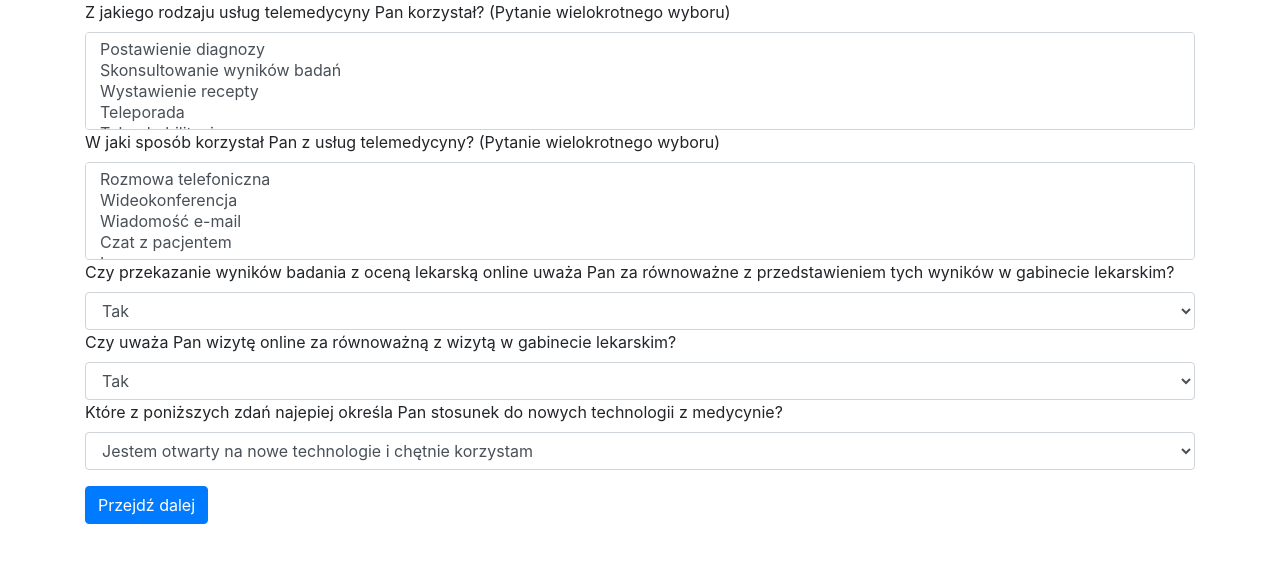
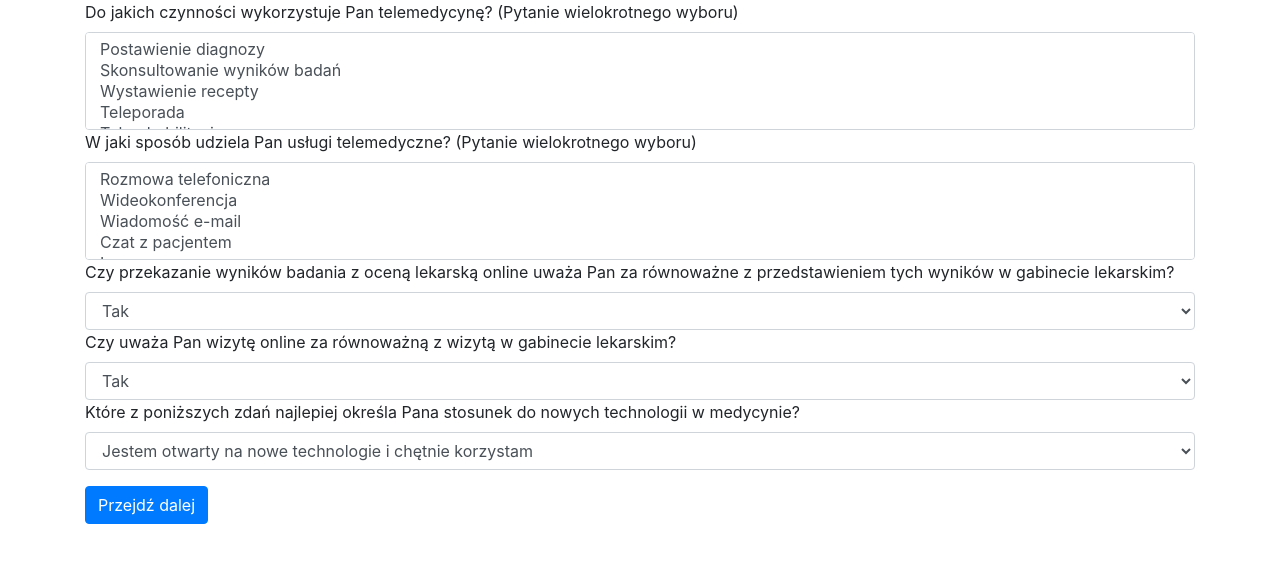
Before and after one commit to szymonSadowski/RAIM, a Flask app: page /doctor_topic in a window 1280 px wide. Shown: the part 56-619 px from the top of the page. Run offline with Flask 2, Linux system fonts and the light colour scheme; data comes from the database, SQL or seed files in the repository; both versions use the stored data as it was after the commit; some libraries are stand-ins or nearby versions.

Commit message:
final commit

```diff
--- a/app.py
+++ b/app.py
@@ -101,12 +101,11 @@ def patient_topic():
             return redirect(url_for("home"))
     if gender == "male":
         return render_template("patient_topic.html", gender="Pan", have="miał", subject="poddałby",
-                                   subject2="wyraziłby", subject3="korzystał", subject4="zaufałby", subject5="otwarty",
-                               subject6="Pana")
+                                   subject2="wyraziłby", subject3="korzystał", subject4="zaufałby", subject5="otwarty",subject6="Pana")
     elif gender == "female":
         return render_template("patient_topic.html", gender="Pani", have="miała", subject="poddałaby",
-                                   subject2="wyraziłaby", subject3="korzystała", subject4="zaufałaby", subject5="otwarta",
-                               subject6="Pani")
+                                   subject2="wyraziłaby", subject3="korzystała", subject4="zaufałaby", subject5="otwarta",subject6="Pani")
+
 
 @app.route("/patient_topic_v2", methods=["GET" , "POST"])
 def patient_topic_v2():
@@ -136,10 +135,10 @@ def patient_topic_v2():
             return redirect(url_for("home"))
     if gender == "male":
         return render_template("patient_topic_v2.html", gender="Pan", have="miał", subject="poddałby",
-                                   subject2="wyraziłby", subject3="korzystał", subject4="zaufałby", subject5="otwarty")
+                                   subject2="wyraziłby", subject3="korzystał", subject4="zaufałby", subject5="otwarty",subject6="Pana")
     elif gender == "female":
         return render_template("patient_topic_v2.html", gender="Pani", have="miała", subject="poddałaby",
-                                   subject2="wyraziłaby", subject3="korzystała", subject4="zaufałaby", subject5="otwarta")
+                                   subject2="wyraziłaby", subject3="korzystała", subject4="zaufałaby", subject5="otwarta",subject6="Pani")
 
 
 @app.route("/patient_end", methods=["GET" , "POST"])
@@ -223,11 +222,9 @@ def doctor_record():
             return redirect(url_for("doctor_topic_v2"))
 
     if gender == "male":
-        return render_template("doctor_record.html",gender="Pan",subject="zaufałby", subject2="zagrożony",
-                               subject3="korzystał",subject4="Pana")
+        return render_template("doctor_record.html",gender="Pan",subject="zaufałby", subject2="zagrożony", subject3="korzystał",subject4="Pana")
     elif gender =="female":
-        return render_template("doctor_record.html",gender="Pani",subject="zaufałaby", subject2="zagrożona",
-                               subject3="korzystała",subject4="Panią")
+        return render_template("doctor_record.html",gender="Pani",subject="zaufałaby", subject2="zagrożona", subject3="korzystała", subject4="Panią")
 
 
 @app.route("/doctor_topic", methods=["GET", "POST"])
@@ -258,9 +255,9 @@ def doctor_topic():
             flash("Dziękujemy za wypełnienie naszej ankiety ! ")
             return redirect(url_for("home"))
     if gender == "male":
-        return render_template("doctor_topic.html", gender="Pan", have="miał", subject3="korzystał", subject5="otwarty")
+        return render_template("doctor_topic.html", gender="Pan", have="miał", subject3="korzystał", subject5="otwarty",subject6="Pana")
     elif gender == "female":
-        return render_template("doctor_topic.html", gender="Pani", have="miała", subject3="korzystała", subject5="otwarta")
+        return render_template("doctor_topic.html", gender="Pani", have="miała", subject3="korzystała", subject5="otwarta",subject6="Pani")
 
 
 @app.route("/doctor_topic_v2", methods=["GET", "POST"])
@@ -288,9 +285,9 @@ def doctor_topic_v2():
             flash("Dziękujemy za wypełnienie naszej ankiety ! ")
             return redirect(url_for("home"))
     if gender == "male":
-        return render_template("doctor_topic_v2.html", gender="Pan", have="miał", subject5="otwarty")
+        return render_template("doctor_topic_v2.html", gender="Pan", have="miał", subject5="otwarty",subject6="Pana")
     elif gender == "female":
-        return render_template("doctor_topic_v2.html", gender="Pani", have="miała", subject5="otwarta")
+        return render_template("doctor_topic_v2.html", gender="Pani", have="miała", subject5="otwarta",subject6="Pani")
 
 
 @app.route("/doctor_end", methods=["GET", "POST"])
@@ -324,7 +321,7 @@ def page_not_found(e):
 def get_db():
     db = getattr(g, '_database', None)
     if db is None:
-        db = g._database = sqlite3.connect('db/raim.db')
+        db = g._database = sqlite3.connect('/home/medicalSurveyRAIM/mysite/db/raim.db')
     return db
 
 def get_id():
--- a/db/show_tables.py
+++ b/db/show_tables.py
@@ -1,7 +1,7 @@
 import sqlite3
 import os
 
-db_abs_path = os.path.dirname(os.path.realpath(__file__)) + '/raim.db'
+db_abs_path = os.path.dirname(os.path.realpath(__file__)) + '/home/medicalSurveyRAIM/mysite/db//raim.db'
 print("Options: (respondent, patient_record, patient_topic, patient_end, respondent_doctor,"
       " doctor_record, doctor_topic, doctor_end,  all)")
 
--- a/templates/doctor_record.html
+++ b/templates/doctor_record.html
@@ -29,7 +29,7 @@
             <option value="surgery">Poważne operacje (np. operacja serca, usunięcie guza)</option>
             <option value="none">Żadne z powyższych</option>
         </select>
-    <label>Czy {{subject}} {{gender}} komputerowi do dozowania leków?</label>
+    <label>Czy {{subject}} {{gender}} komputerowi sterującemu procesem dozowania leków?</label>
         <select name="computer" class="form-control">
             <option value="yes">Tak</option>
             <option value="no">Nie</option>
@@ -46,7 +46,7 @@
             <option value="yes">Tak</option>
             <option value="no">Nie</option>
         </select>
-    <label>Czy {{subject3}} {{gender}} z usług telemedycyny?</label>
+    <label>Czy {{subject3}} {{gender}} z rozwiązań telemedycyny w swojej pracy?</label>
         <select name="telemedicine" class="form-control">
             <option value="yes">Tak</option>
             <option value="no">Nie</option>
--- a/templates/doctor_topic.html
+++ b/templates/doctor_topic.html
@@ -5,7 +5,7 @@
 {% block content %}
 <form method="POST" action="{{ url_for('doctor_topic') }}">
   <div class="form-group">
-      <label>Z jakiego rodzaju usług telemedycyny {{gender}} {{subject3}}? (Pytanie wielokrotnego wyboru)</label>
+      <label>Do jakich czynności wykorzystuje {{gender}} telemedycynę? (Pytanie wielokrotnego wyboru)</label>
         <select name="type_telemedicine" multiple class="form-control" required>
             <option value="diagnosis">Postawienie diagnozy</option>
             <option value="consultation_survey">Skonsultowanie wyników badań</option>
@@ -14,7 +14,7 @@
             <option value="tel_rehabilitation">Telerehabilitacja</option>
             <option value="other">Inne</option>
         </select>
-      <label>W jaki sposób {{subject3}} {{gender}} z usług telemedycyny?  (Pytanie wielokrotnego wyboru)</label>
+      <label>W jaki sposób udziela {{gender}}  usługi telemedyczne?  (Pytanie wielokrotnego wyboru)</label>
         <select name="how_telemedicine" multiple class="form-control" required>
             <option value="phone">Rozmowa telefoniczna</option>
             <option value="videoconference">Wideokonferencja</option>
@@ -33,7 +33,7 @@
             <option value="yes">Tak</option>
             <option value="no">Nie</option>
         </select>
-      <label>Które z poniższych zdań najepiej określa {{gender}} stosunek do nowych technologii z medycynie?</label>
+      <label>Które z poniższych zdań najlepiej określa {{ subject6 }} stosunek do nowych technologii w medycynie?</label>
         <select name="attitude" class="form-control">
             <option value="like">Jestem {{subject5}} na nowe technologie i chętnie korzystam</option>
             <option value="concerns">Mam obawy, ale mogę skorzystać, jeśli inni też skorzystają</option>
--- a/templates/doctor_topic_v2.html
+++ b/templates/doctor_topic_v2.html
@@ -16,7 +16,7 @@
             <option value="yes">Tak</option>
             <option value="no">Nie</option>
         </select>
-      <label>Które z poniższych zdań najepiej określa {{gender}} stosunek do nowych technologii z medycynie?</label>
+      <label>Które z poniższych zdań najepiej określa {{ subject6 }} stosunek do nowych technologii z medycynie?</label>
         <select name="attitude" class="form-control">
             <option value="like">Jestem {{subject5}} na nowe technologie i chętnie korzystam</option>
             <option value="concerns">Mam obawy, ale mogę skorzystać, jeśli inni też skorzystają</option>
--- a/templates/patient.html
+++ b/templates/patient.html
@@ -24,7 +24,7 @@
             <option value="prof">Zasadnicze zawodowe</option>
             <option value="higher">Wyższe</option>
         </select>
-      <label>Wielkość miasta(w tysiącach)</label>
+         <label>Liczba ludności miasta (w tysiącach)</label>
         <select name="city" class="form-control">
             <option value="less10"><10</option>
             <option value="10-100">10-100</option>
--- a/templates/patient_end.html
+++ b/templates/patient_end.html
@@ -14,6 +14,7 @@
             <option value="other">Inne</option>
         </select>
   </div>
+
 </br>
     <button type="submit" class="btn btn-primary">Zakończ</button>
 </form>
--- a/templates/patient_record.html
+++ b/templates/patient_record.html
@@ -39,7 +39,8 @@
             <option value="private">Prywatna</option>
             <option value="public">Publiczna</option>
         </select>
-      <label>Czy {{subject}} się {{gender}} operacji chirurgicznej przeprowadzonej przez robota</label>
+      <label>Czy {{subject}} się {{gender}} operacji chirurgicznej przeprowadzonej przez robota, sterowanego przez człowieka,
+          lecz posiadającego duży stopień decyzyjności?</label>
         <select name="operation_robot" class="form-control">
             <option value="yes">Tak</option>
             <option value="no">Nie</option>
@@ -48,7 +49,7 @@
         <select  name="activities_robot" multiple class="form-control" required>
             <option value="interview">Przeprowadzenie wywiadu przed rozpoczęciem leczenia</option>
             <option value="cosultation">Konsultacja diagnozy z lekarzem</option>
-            <option value="survey">Wykonanie badań na zlecenie robota i sugerowanie leczenia</option>
+            <option value="survey">Zastosowanie się do sugerowanego leczenia przez robota</option>
             <option value="non_invasive">Zabiegi nieinwazyjne</option>
             <option value="mini_surgery">Drobne zabiegi chirurgiczne (np. zaszycie rany)</option>
             <option value="surgery">Poważne operacje (np. operacja serca, usunięcie guza)</option>
--- a/templates/patient_topic.html
+++ b/templates/patient_topic.html
@@ -5,7 +5,7 @@
 {% block content %}
 <form method="POST" action="{{ url_for('patient_topic') }}">
   <div class="form-group">
-      <label>Z jakiego rodzaju usług telemedycyny {{gender}} {{subject3}} ? (Pytanie wielokrotnego wyboru)</label>
+      <label>Z jakiego rodzaju usług telemedycyny {{subject3}} {{gender}}? (Pytanie wielokrotnego wyboru)</label>
         <select name="type_telemedicine" multiple class="form-control" required>
             <option value="diagnosis">Postawienie diagnozy</option>
             <option value="consultation_survey">Skonsultowanie wyników badań</option>
@@ -33,12 +33,12 @@
             <option value="yes">Tak</option>
             <option value="no">Nie</option>
         </select>
-      <label>Czy {{subject4}} {{gender}} komputerowi do dozowania leków?</label>
+      <label>Czy {{subject4}} {{gender}} komputerowi sterującemu procesem dozowania leków?</label>
         <select name="computer" class="form-control">
             <option value="yes">Tak</option>
             <option value="no">Nie</option>
         </select>
-      <label>Które z poniższych zdań najepiej określa {{gender}} stosunek do nowych technologii z medycynie?</label>
+      <label>Które z poniższych zdań najlepiej określa {{subject6}} stosunek do nowych technologii w medycynie?</label>
         <select name="attitude" class="form-control">
             <option value="like">Jestem {{subject5}} na nowe technologie i chętnie korzystam</option>
             <option value="concerns">Mam obawy, ale mogę skorzystać, jeśli inni też skorzystają</option>
--- a/templates/patient_topic_v2.html
+++ b/templates/patient_topic_v2.html
@@ -16,12 +16,12 @@
             <option value="yes">Tak</option>
             <option value="no">Nie</option>
         </select>
-      <label>Czy {{subject4}} {{gender}} komputerowi do dozowania leków?</label>
+      <label>Czy {{subject4}} {{gender}} komputerowi sterującemu procesem dozowania leków?</label>
         <select name="computer" class="form-control">
             <option value="yes">Tak</option>
             <option value="no">Nie</option>
         </select>
-      <label>Które z poniższych zdań najepiej określa {{gender}} stosunek do nowych technologii w medycynie?</label>
+      <label>Które z poniższych zdań najlepiej określa {{subject6}} stosunek do nowych technologii w medycynie?</label>
         <select name="attitude" class="form-control">
             <option value="like">Jestem {{subject5}} na nowe technologie i chętnie korzystam</option>
             <option value="concerns">Mam obawy, ale mogę skorzystać, jeśli inni też skorzystają</option>
```
Also changed, not shown: db/raim.db (added).
